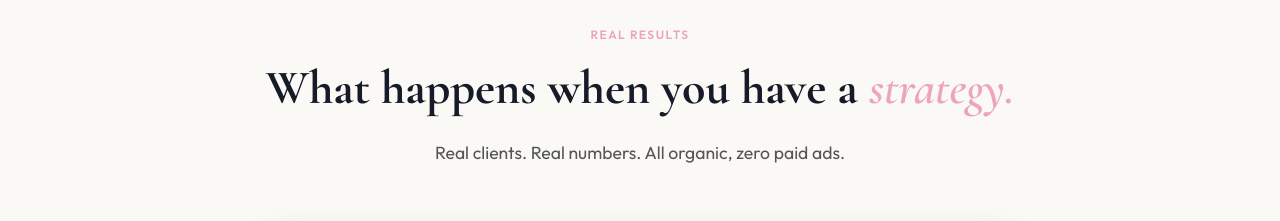
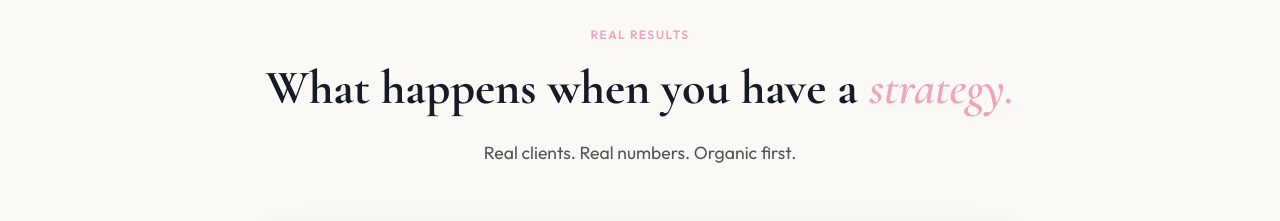
Before and after one commit to smmologyagency/smmology-website, a plain HTML site: page index.html in a window 1280 px wide. Shown: the part 5280-5501 px from the top of the page. Drawn offline with nearby package versions, Linux system fonts and the light colour scheme.

Commit message:
Homepage results line: Organic first
Co-Authored-By: Claude Opus 5.5 <noreply@anthropic.com>

```diff
--- a/index.html
+++ b/index.html
@@ -762,7 +762,7 @@
       <div class="text-center">
         <span class="eyebrow">Real results</span>
         <h2 class="section-title">What happens when you have a <em>strategy.</em></h2>
-        <p class="section-sub">Real clients. Real numbers. All organic, zero paid ads.</p>
+        <p class="section-sub">Real clients. Real numbers. Organic first.</p>
       </div>
       <div class="result-card" style="max-width:760px;margin:56px auto 0;text-align:center;">
         <div class="result-title">Her Balanced Path</div>
```
